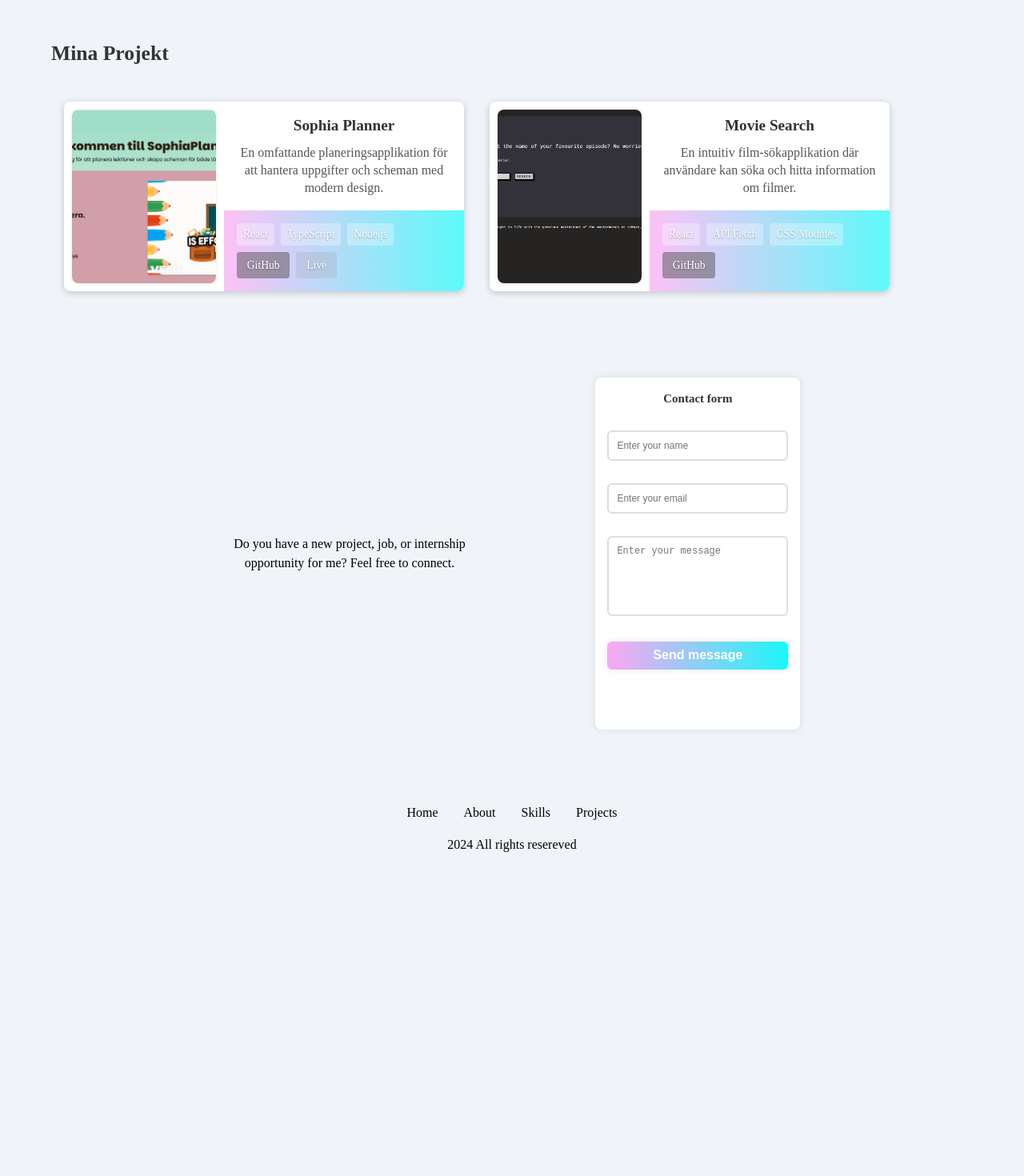
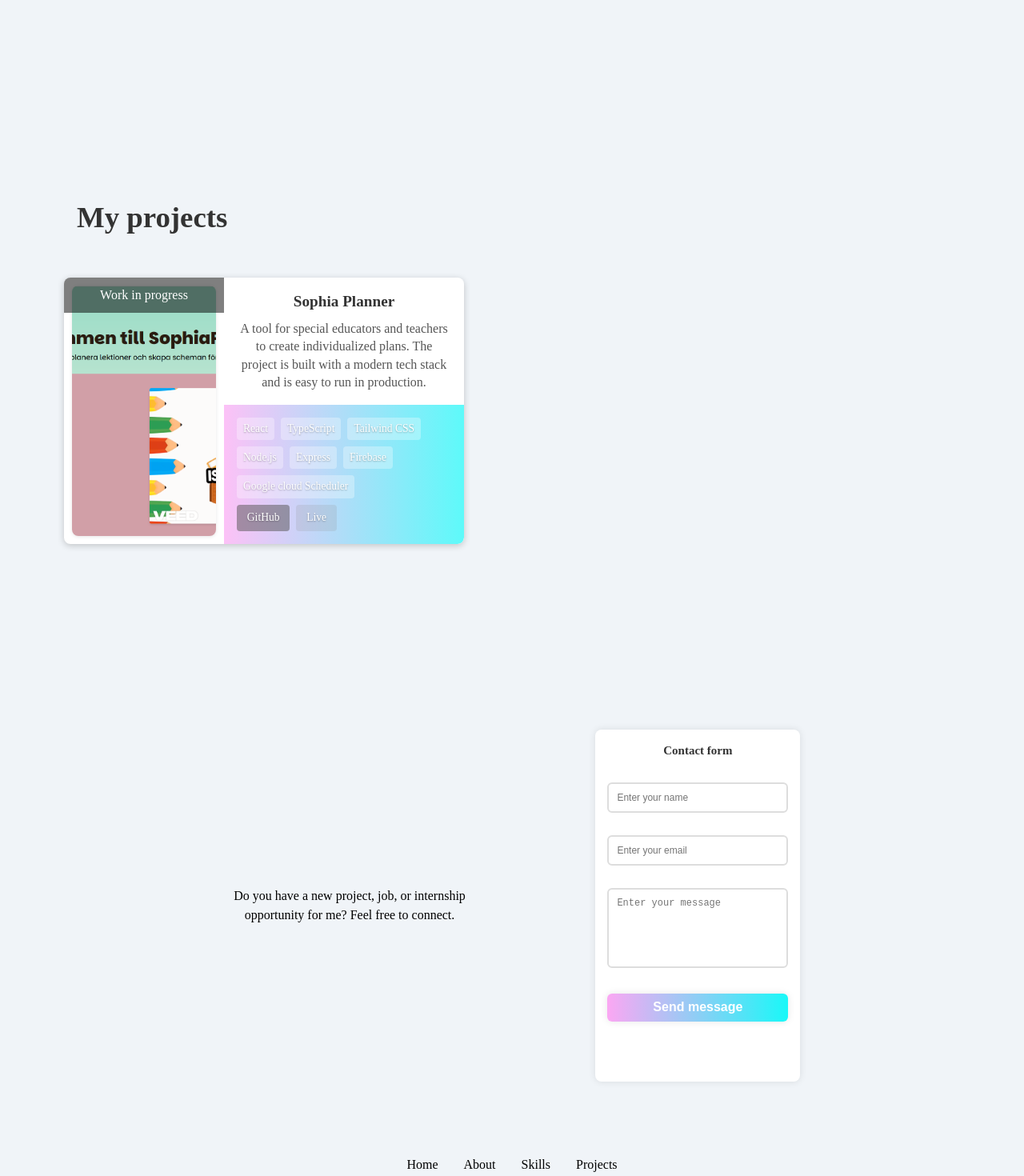
Before and after one commit to SophiaKornilia/Portfolio1.0, a React (Vite) app in the folder portfolio1.0/: page / in a window 1280 px wide. Shown: the part 1920-3390 px from the top of the page at 80% size. Before the commit the page ends 3036 px from the top, so only its background shows below. Built offline with nearby package versions, Linux system fonts and the light colour scheme.

Commit message:
Refactor layout to improve responsiveness

```diff
--- /dev/null
+++ b/portfolio1.0/src/assets/hooks/useIsMobile.tsx
@@ -0,0 +1,23 @@
+// hooks/useIsMobile.js eller useIsMobile.ts
+import { useState, useEffect } from "react";
+
+export default function useIsMobile() {
+  const [isMobile, setIsMobile] = useState(false);
+
+  useEffect(() => {
+    function handleResize() {
+      setIsMobile(window.innerWidth < 480);
+    }
+
+    // Kör en gång direkt för att sätta initialt värde
+    handleResize();
+
+    // Lyssna på ändring av fönstrets storlek
+    window.addEventListener("resize", handleResize);
+
+    // Rensa upp eventlyssnaren när komponenten unmountas
+    return () => window.removeEventListener("resize", handleResize);
+  }, []);
+
+  return isMobile;
+}
--- a/portfolio1.0/src/components/Footer.css
+++ b/portfolio1.0/src/components/Footer.css
@@ -20,12 +20,20 @@
   padding: 1rem;
 }
 
-.footer li a {
+.footerBtn {
+  background: none;
+  border: none;
+  padding: 0;
+  margin: 0;
+  font: inherit;
   color: black;
+  cursor: pointer;
+  text-decoration: none;
+  border-bottom: 3px solid transparent;
+  transition: border-color 0.2s ease;
 }
 
-.footer li a:hover {
-  padding-bottom: 12px;
+.footerBtn:hover {
   border-bottom: 3px solid var(--secondary-color);
 }
 
--- a/portfolio1.0/src/components/Footer.tsx
+++ b/portfolio1.0/src/components/Footer.tsx
@@ -1,68 +1,61 @@
 import "./Footer.css";
+import { adjustScroll } from "../utils/adjustScroll";
 
 export const Footer = () => {
-  const adjustScroll =
-    (id: string) =>
-    (event: React.MouseEvent<HTMLAnchorElement, MouseEvent>) => {
-      event.preventDefault();
-      const element = document.getElementById(id);
+  // const adjustScroll =
+  //   (id: string) =>
+  //   (event: React.MouseEvent<HTMLAnchorElement, MouseEvent>) => {
+  //     event.preventDefault();
+  //     const element = document.getElementById(id);
 
-      let headerOffset: number;
-      switch (id) {
-        case "hero":
-          headerOffset = 0;
-          break;
-        case "about":
-          headerOffset = 130;
-          break;
-        case "skills":
-          headerOffset = 0;
-          break;
-        case "projects":
-          headerOffset = 0;
-          break;
-        default:
-          headerOffset = 0;
-          break;
-      }
+  //     let headerOffset: number;
+  //     switch (id) {
+  //       case "hero":
+  //         headerOffset = 0;
+  //         break;
+  //       case "about":
+  //         headerOffset = 130;
+  //         break;
+  //       case "skills":
+  //         headerOffset = 0;
+  //         break;
+  //       case "projects":
+  //         headerOffset = 0;
+  //         break;
+  //       default:
+  //         headerOffset = 0;
+  //         break;
+  //     }
 
-      if (element) {
-        const elementPosition =
-          element.getBoundingClientRect().top + window.scrollY;
-        const offsetPosition = elementPosition - headerOffset;
-        window.scrollTo({
-          top: offsetPosition,
-          behavior: "smooth",
-        });
-      }
-    };
+  //     if (element) {
+  //       const elementPosition =
+  //         element.getBoundingClientRect().top + window.scrollY;
+  //       const offsetPosition = elementPosition - headerOffset;
+  //       window.scrollTo({
+  //         top: offsetPosition,
+  //         behavior: "smooth",
+  //       });
+  //     }
+  //   };
   return (
     <div className="footer">
       <div className="footerContainer">
         <ul>
           <li>
-            <a href="#hero" onClick={adjustScroll("hero")}>
-              Home
-            </a>
+            <button className="footerBtn" onClick={adjustScroll("hero")}>Home</button>
           </li>
           <li>
-            <a href="#about" onClick={adjustScroll("about")}>
-              About
-            </a>
+            <button className="footerBtn" onClick={adjustScroll("about")}>About</button>
           </li>
           <li>
-            <a href="#skills" onClick={adjustScroll("skills")}>
-              Skills
-            </a>
+            <button className="footerBtn" onClick={adjustScroll("skills")}>Skills</button>
           </li>
           <li>
-            <a href="#projects" onClick={adjustScroll("projects")}>
-              Projects
-            </a>
+            <button className="footerBtn" onClick={adjustScroll("projects")}>Projects</button>
           </li>
         </ul>
         <div className="bottom">
-          <p>2024 All rights resereved</p>
+          <p> © 2025 Kornilia Adabugday</p>
         </div>
       </div>
     </div>
--- a/portfolio1.0/src/components/Hero.tsx
+++ b/portfolio1.0/src/components/Hero.tsx
@@ -3,9 +3,11 @@ import "../index.css";
 import { adjustScroll } from "../utils/adjustScroll";
 import { ScrollButtons } from "./ScrollButtons";
 import { useEffect, useState } from "react";
+import useIsMobile from "../assets/hooks/useIsMobile";
 
 export const Hero = () => {
   const [currentSection, setCurrentSection] = useState("about");
+  const isMobile = useIsMobile();
 
   useEffect(() => {
     const sections = document.querySelectorAll(".component");
@@ -60,13 +62,13 @@ export const Hero = () => {
     }
   };
 
-  const getDirection = ():Array<"up" | "down">  => {
+  const getDirection = (): Array<"up" | "down"> => {
     return currentSection === "contact"
       ? ["up"]
       : currentSection === "hero"
       ? ["down"]
       : ["up", "down"];
-  }
+  };
 
   return (
     <div className="hero" id="hero">
@@ -88,11 +90,13 @@ export const Hero = () => {
           </button>
         </div>
       </div>
+      {!isMobile && (
         <ScrollButtons
           scrollTargetUp={getPreviousSection()}
           scrollTargetDown={getNextSection()}
           direction={getDirection()}
         />
+      )}
     </div>
   );
 };
--- a/portfolio1.0/src/components/Projects.css
+++ b/portfolio1.0/src/components/Projects.css
@@ -1,12 +1,14 @@
 .projects-section {
   padding: 2rem;
+  min-height: 80vh;
 }
 
 .projects-title {
-  font-size: 1.6rem;
-  margin-bottom: 1.5rem;
+  font-size: 2.3rem;
+  margin-bottom: 1rem;
   text-align: left;
   color: #333;
+  margin-left: 2rem;
 }
 
 .projects-wrapper {
@@ -20,6 +22,7 @@
   scroll-snap-type: x mandatory;
   scroll-behavior: smooth;
   padding: 1rem;
+  margin-top: 2rem;
 }
 
 .project-card {
@@ -39,11 +42,27 @@
   transform: scale(1.02);
 }
 
+.project-image-container {
+  position: relative;
+}
+
+.project-overlay {
+  position: absolute;
+  top: 0;
+  left: 0;
+  width: 100%;
+  background: rgba(0, 0, 0, 0.5);
+  color: #fff;
+  text-align: center;
+  padding: 10px 0;
+  z-index: 2;
+  font-size: 1rem;
+}
+
 .project-image {
   position: relative;
   width: 200px;
-  height: auto;
-  flex-shrink: 0;
+  height: 100%;
   overflow: hidden;
   padding: 10px;
   border-radius: 8px;
@@ -145,6 +164,7 @@
 @media (max-width: 768px) {
   .projects-section {
     padding: 2rem 1rem;
+    height: auto;
   }
 
   .project-card {
--- a/portfolio1.0/src/components/Projects.tsx
+++ b/portfolio1.0/src/components/Projects.tsx
@@ -1,43 +1,49 @@
 import "./Projects.css";
 import { useRef } from "react";
 import sophiaPlanner from "./images/sophiaPlanner.png";
-import test1 from "./images/MovieSearch.png";
 
 export const Projects = () => {
   const scrollRef = useRef<HTMLDivElement>(null);
 
-  // Exempeldata med länkar och teknikstack
   const projects = [
     {
       img: sophiaPlanner,
       title: "Sophia Planner",
       description:
-        "En omfattande planeringsapplikation för att hantera uppgifter och scheman med modern design.",
-      github: "https://github.com/ditt-namn/sophia-planner",
-      live: "https://min-app.netlify.app",
-      tech: ["React", "TypeScript", "Node.js"],
-    },
-    {
-      img: test1,
-      title: "Movie Search",
-      description:
-        "En intuitiv film-sökapplikation där användare kan söka och hitta information om filmer.",
-      github: "https://github.com/ditt-namn/movie-search",
-      tech: ["React", "API Fetch", "CSS Modules"],
+        "A tool for special educators and teachers to create individualized plans. The project is built with a modern tech stack and is easy to run in production.",
+      github: "https://github.com/SophiaKornilia/sophiaPlanner",
+      live: "https://sophiaplanner.vercel.app/",
+      tech: [
+        "React",
+        "TypeScript",
+        "Tailwind CSS",
+        "Node.js",
+        "Express",
+        "Firebase",
+        "Google cloud Scheduler",
+      ],
+      isWIP: true,
     },
   ];
 
   return (
     <div className="projects-section" id="projects">
-      <h2 className="projects-title">Mina Projekt</h2>
+      <h2 className="projects-title">My projects</h2>
       <div className="projects-wrapper">
         <div className="projects-container" ref={scrollRef}>
           {projects.map((project, index) => (
             <div key={index} className="project-card">
-              <div className="project-image">
-                <img src={project.img} alt={project.title} />
+              <div
+                className="project-image-container"
+                style={{ position: "relative" }}
+              >
+                {project.isWIP && (
+                  <div className="project-overlay">Work in progress</div>
+                )}
+                <div className="project-image">
+                  <img src={project.img} alt={project.title} />
+                </div>
               </div>
-
               <div className="project-info">
                 <div className="project-description">
                   <h3>{project.title}</h3>
--- a/portfolio1.0/src/components/Skills.css
+++ b/portfolio1.0/src/components/Skills.css
@@ -1,21 +1,22 @@
 #skills {
   margin-bottom: 20px;
 }
+
 .skillsContainer {
   height: auto;
 }
 
 .skillHeading {
-  font-size: 1.6rem;
   margin-bottom: 1.5rem;
   text-align: left;
   color: #333;
 }
 
 .skillsDescription {
-  font-size: 1rem;
+  font-size: 1.1rem;
   margin-top: 0.5rem;
   text-decoration: none;
+  margin-left: 2rem;
 }
 
 .boxContainer {
@@ -24,7 +25,7 @@
   flex-wrap: wrap;
   justify-content: flex-start;
   gap: 20px;
-  margin: 20px;
+  margin: 60px 20px 20px 20px;
   padding-left: 10px;
 }
 
@@ -71,6 +72,10 @@
 }
 
 @media screen and (max-width: 480px) {
+  #projects {
+    position:relative;
+  }
+
   .boxContainer {
     flex-direction: column;
     align-items: center;
--- a/portfolio1.0/src/components/Skills.tsx
+++ b/portfolio1.0/src/components/Skills.tsx
@@ -16,15 +16,13 @@ export const Skills = () => {
   return (
     <div className="projects-section" id="projects">
       <div className="skillsContainer">
-        <div className="titleContainer">
-          <div className="skillHeading">
-            <h2 className="projects-title">Skills</h2>
-            <p className="skillsDescription">
-              Technologies and tools I use in my development work.
-            </p>
-          </div>
+        <div className="skillHeading titleContainer">
+          <h2 className="projects-title">Skills</h2>
+          <p className="skillsDescription">
+            Technologies and tools I use in my development work.
+          </p>
         </div>
-        <div className="boxContainer" id="skills">
+        <div className="boxContainer">
           <div className="skillContainer">
             <div className="skillIcon">
               <IoLogoJavascript />
--- a/portfolio1.0/src/utils/adjustScroll.tsx
+++ b/portfolio1.0/src/utils/adjustScroll.tsx
@@ -11,10 +11,10 @@ export const adjustScroll =
         headerOffset = 130;
         break;
       case "skills":
-        headerOffset = isMobile ? 200 : 230;
+        headerOffset = isMobile ? 200 : 160;
         break;
       case "projects":
-        headerOffset = isMobile ? 150 : 0;
+        headerOffset = isMobile ? 150 : -440;
         break;
       case "contact":
         headerOffset = isMobile ? 100 : -10;
```
Lines whose indentation alone changed are shown as unchanged.
